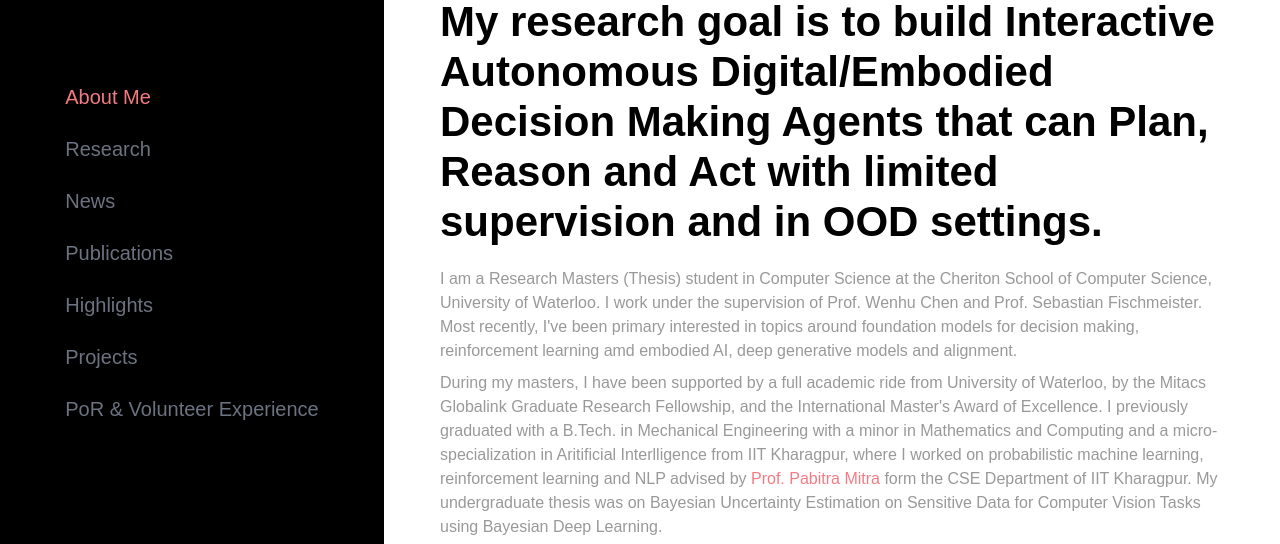
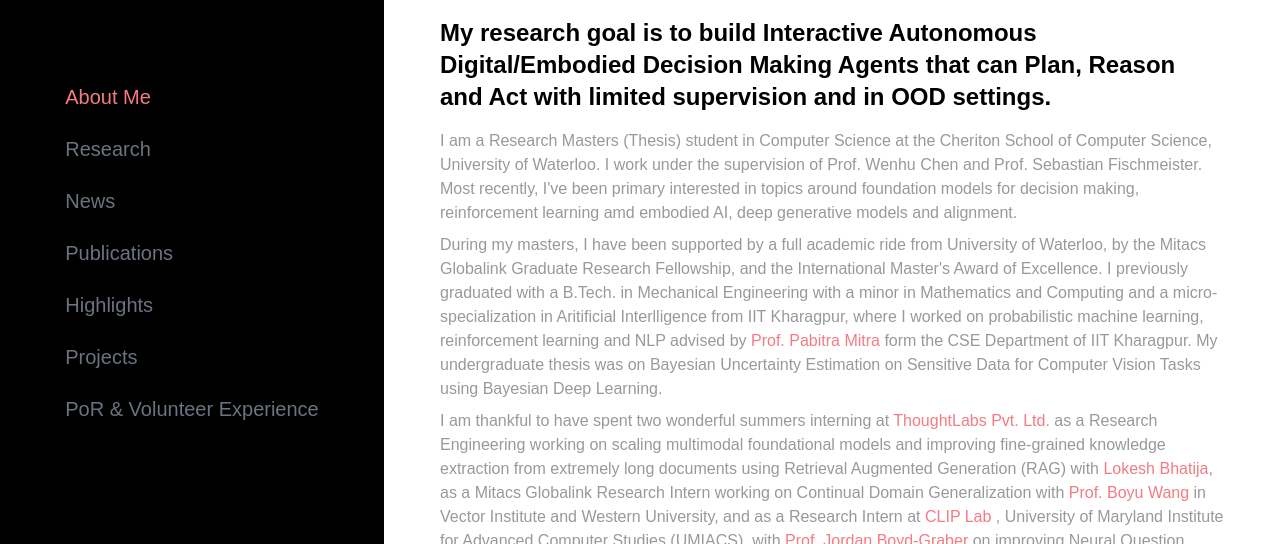
Before and after one commit to abhranilchandra/abhranilchandra.github.io, a website: page index.html in a window 1280 px wide. Shown: the part 239-783 px from the top of the page. Drawn offline with nearby package versions, Linux system fonts and the light colour scheme.

Commit message:
home page text changes

```diff
--- a/index.html
+++ b/index.html
@@ -75,6 +75,9 @@
                                 </a>
                             </span>
 
+
+                        </div>
+                        <div class="font-semibold text-2xl text-black mb-4">
                             My research goal is to build Interactive Autonomous Digital/Embodied Decision Making Agents that can Plan, Reason and Act with limited supervision and in OOD settings.
                         </div>
                         <div>
```
Also changed, not shown: package.json (line endings or trailing spaces).
